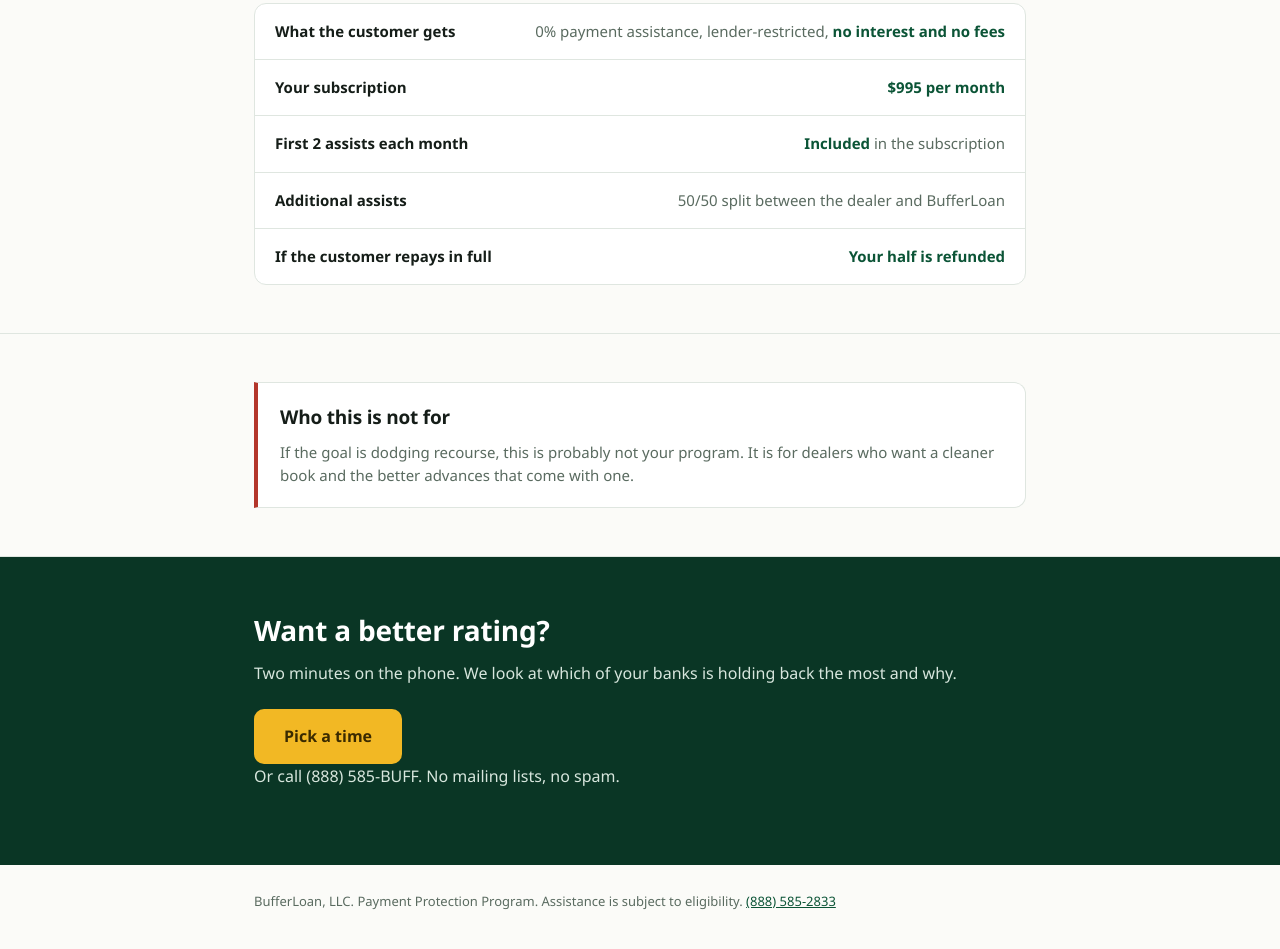
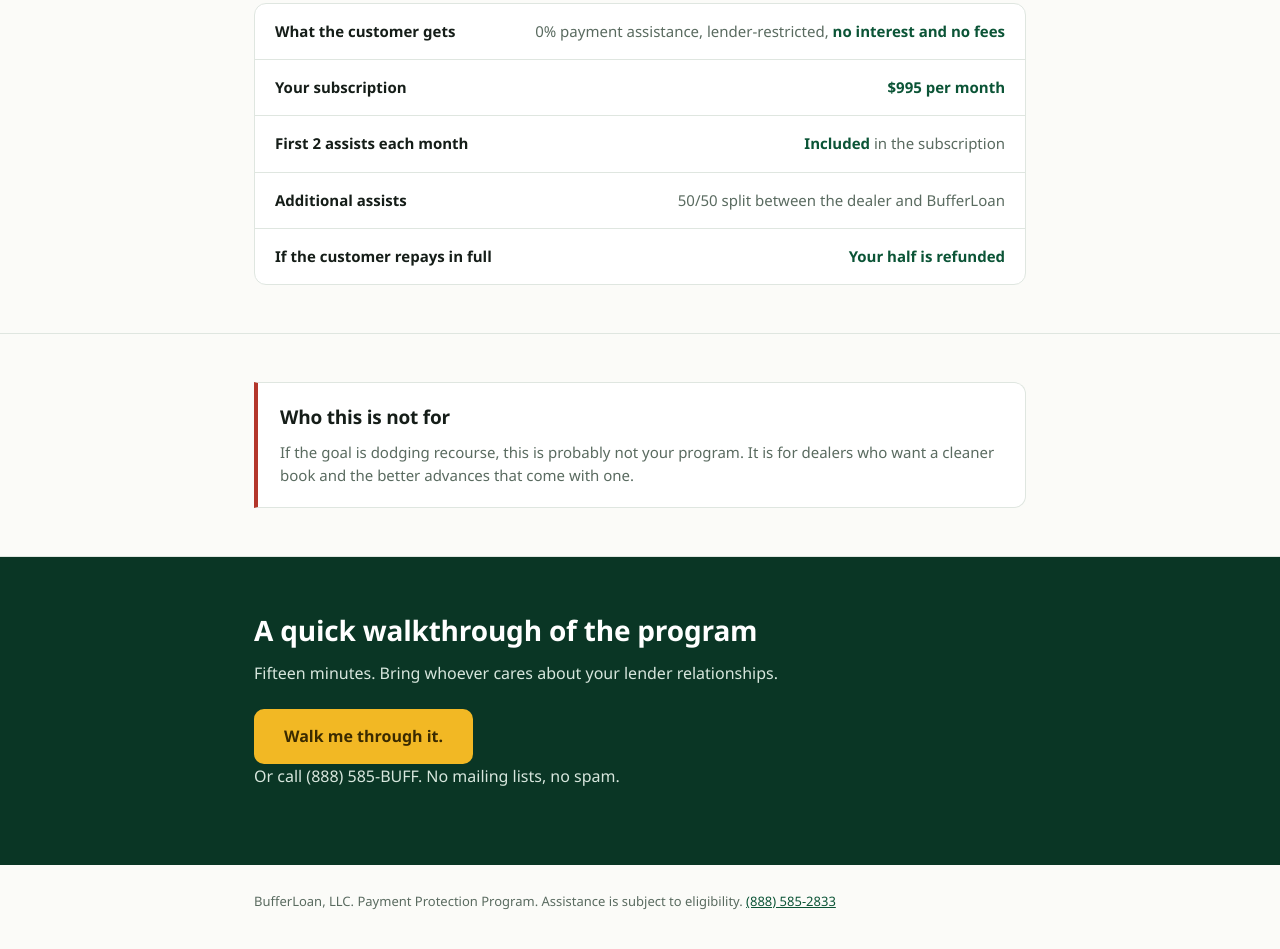
Before and after one commit to bufferloan/landing-pages, a plain HTML site: page advance/index.html in a window 1280 px wide. Shown: the part 1187-2136 px from the top of the page. Drawn offline with Linux system fonts and the light colour scheme.

Commit message:
Remove the bank-diagnosis claim from the /advance CTA
The closing CTA promised 'We look at which of your banks is holding back the
most and why.' We cannot actually do that, and this is the page the SMS and
email campaigns point at. Replaced with the walkthrough CTA approved
2026-09-17.

```diff
--- a/advance/index.html
+++ b/advance/index.html
@@ -143,9 +143,9 @@
 
 <div class="cta">
   <div class="wrap">
-    <h2>Want a better rating?</h2>
-    <p>Two minutes on the phone. We look at which of your banks is holding back the most and why.</p>
-    <a class="btn" href="https://cal.com/jrigolli/learn-about-bufferloan" rel="noopener">Pick a time</a>
+    <h2>A quick walkthrough of the program</h2>
+    <p>Fifteen minutes. Bring whoever cares about your lender relationships.</p>
+    <a class="btn" href="https://cal.com/jrigolli/learn-about-bufferloan" rel="noopener">Walk me through it.</a>
     <p class="fine">Or call (888) 585-BUFF. No mailing lists, no spam.</p>
   </div>
 </div>
```
